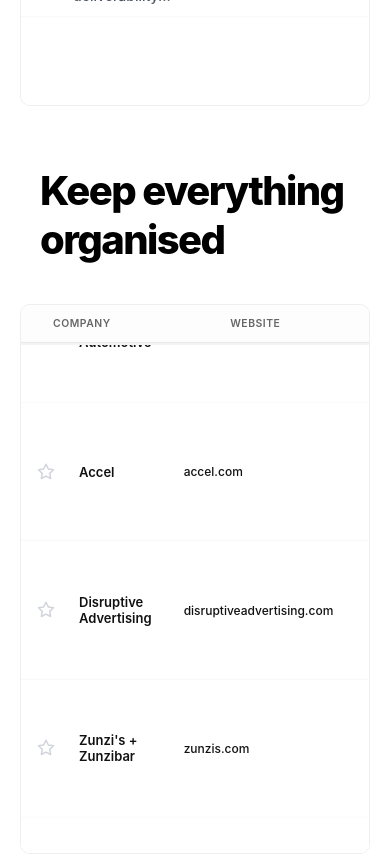
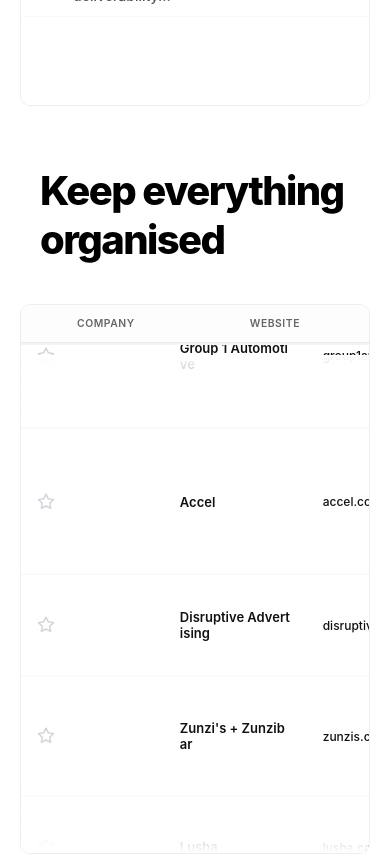
Before and after one commit to arsbux/tryventra, a Next.js app: page / in a window 390 px wide. Shown: the part 5760-6614 px from the top of the page. Built offline with nearby package versions, Linux system fonts and the light colour scheme.

Commit message:
fix: ensure horizontal alignment of marquee table columns on mobile

```diff
--- a/src/components/LeadsTable.module.css
+++ b/src/components/LeadsTable.module.css
@@ -25,6 +25,7 @@
     font-size: 0.8125rem;
     min-width: 1000px;
     text-align: left;
+    table-layout: fixed;
 }
 
 .th {
@@ -43,6 +44,9 @@
     border-bottom: 1px solid #f7f7f7;
     color: #444;
     vertical-align: middle;
+    word-break: break-all;
+    overflow: hidden;
+    text-overflow: ellipsis;
 }
 
 .row:last-child .td {
@@ -199,3 +203,14 @@
 .actionButton:hover {
     background: #000;
 }
+@media (max-width: 768px) {
+    .table {
+        min-width: 800px;
+    }
+
+    .contactCell, .insightCell {
+        max-width: none;
+        word-break: normal;
+        overflow: visible;
+    }
+}
```
